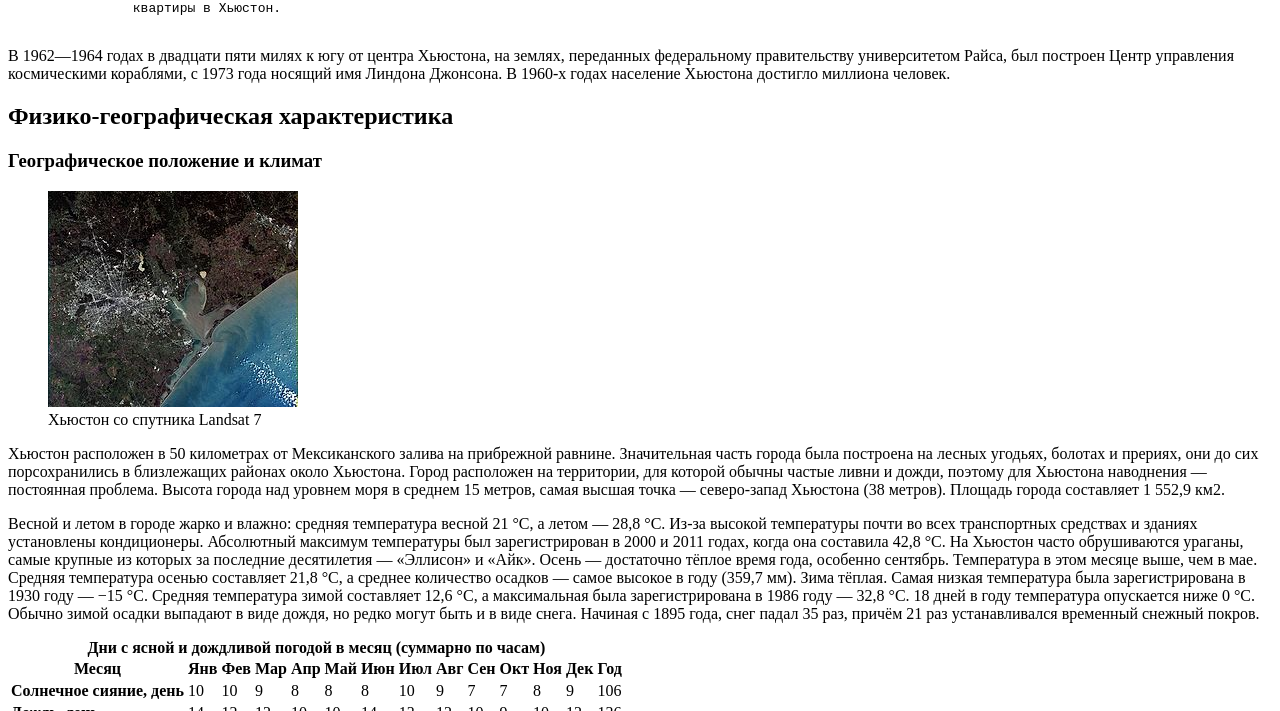
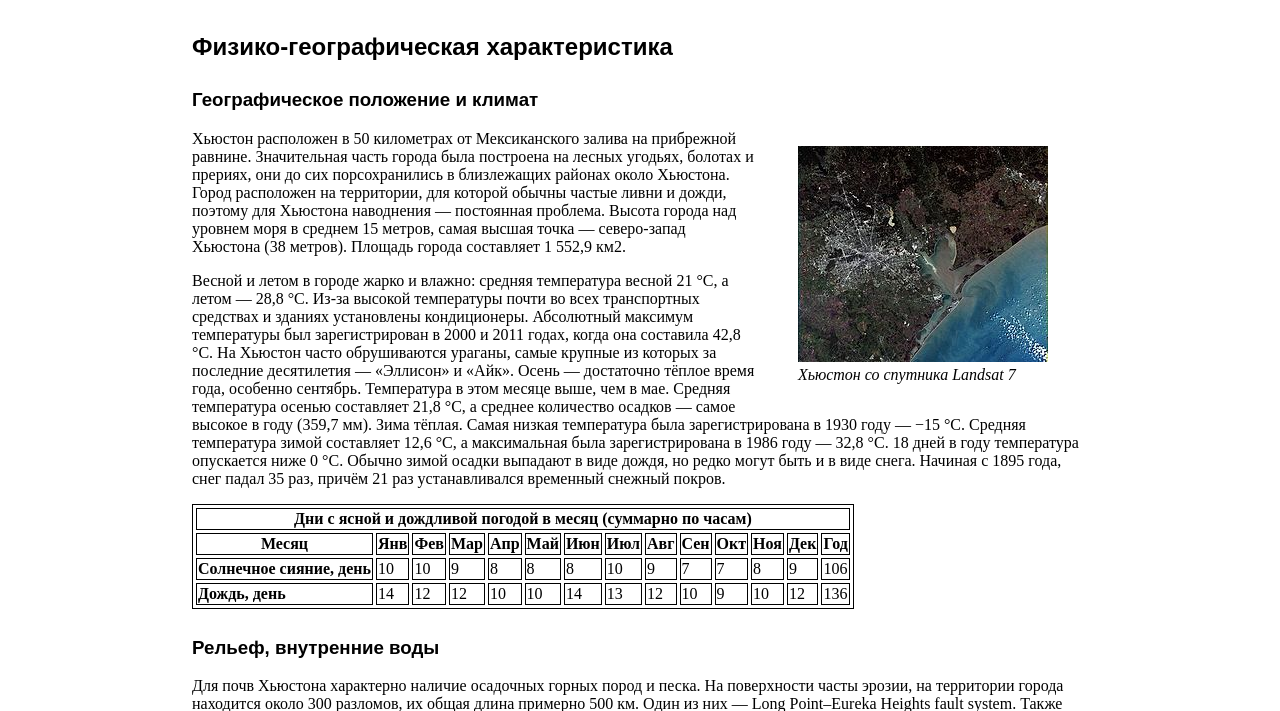
Before and after one commit to AndreyMeshkov/houston-homework-stepic, a plain HTML site: page index.html in a window 1280 px wide. Shown: the part 2089-2800 px from the top of the page. Drawn offline with Linux system fonts and the light colour scheme.

Commit message:
feat:add style.css

```diff
--- a/index.html
+++ b/index.html
@@ -5,6 +5,7 @@
     <meta charset="UTF-8">
     <meta name="viewport" content="width=device-width, initial-scale=1.0">
     <title>Houston</title>
+    <link rel="stylesheet" href="style.css">
 </head>
 
 <body>
@@ -156,7 +157,11 @@
                 снега. Начиная с 1895 года, снег падал 35 раз, причём 21 раз устанавливался временный снежный
                 покров.</p>
             <table>
-                <caption><b>Дни с ясной и дождливой погодой в месяц (суммарно по часам)</b></caption>
+                <tr>
+                    <th colspan="14">
+                        Дни с ясной и дождливой погодой в месяц (суммарно по часам)
+                    </th>
+                </tr>
                 <tr>
                     <th>Месяц</th>
                     <th>Янв</th>
@@ -249,8 +254,11 @@
         <h3><a id="general"></a>Общее состояние</h3>
         <article>
             <table>
-                <caption><b>Крупнейшие компании, базирующиеся в Хьюстоне по версии Fortune 500 на 2016 год.</b>
-                </caption>
+                <tr>
+                    <th colspan="3">
+                        Крупнейшие компании, базирующиеся в Хьюстоне по версии Fortune 500 на 2016 год.
+                    </th>
+                </tr>
                 <tr>
                     <th>Техас</th>
                     <th>Компания</th>
@@ -382,7 +390,8 @@
                 американским Майами, и 75 место среди городов мира по стоимости жизни — наравне с Бангкоком,
                 Дохой и Мюнхеном. Город сильно снизил позиции из-за экономической ситуации и на 2016 год
                 занимает лишь 63 место в США в категории «лучшие места для бизнеса и карьеры» по версии
-                журнала <i>Forbes</i>. Исследовательская компания <i>A.T. Kearney</i> поставила Хьюстон на 38 место в списке
+                журнала <i>Forbes</i>. Исследовательская компания <i>A.T. Kearney</i> поставила Хьюстон на 38 место в
+                списке
                 глобальных городов мира. В исследованиях университета Лафборо о глобальных городах Хьюстону
                 поставлена категория «Бета+», как и Дюссельдорфу, Монреалю, Тель-Авиву.</p>
             <p>Минимальная заработная плата в Хьюстоне в час составляет $7,25 или $1 257 в месяц. Безработица на
@@ -591,7 +600,8 @@
         <h2><a id="media"></a>Средства массовой информации</h2>
         <article>
             <figure>
-                <img src="img/Melcher_Center_for_Public_Broadcasting.jpg" alt="Вещательный центр, откуда вещают радиостанции KUHT и KUHF">
+                <img src="img/Melcher_Center_for_Public_Broadcasting.jpg"
+                    alt="Вещательный центр, откуда вещают радиостанции KUHT и KUHF">
                 <figcaption>Вещательный центр, откуда вещают радиостанции KUHT и KUHF</figcaption>
             </figure>
             <p>В Хьюстоне вещают 19 телеканалов. Наиболее известные телеканалы являются аффилированными
@@ -606,7 +616,7 @@
                 существовала <i>Houston Post</i>, но была поглощена <i>Houston Chronicle</i>. На сегодняшний день
                 единственным основным альтернативным городским изданием остаётся еженедельник <i>Houston Press</i>,
                 его еженедельный тираж 2016 году составлял 43 810 экземпляров. В Хьюстоне выпускается газета
-            <i>Houston Business Journal</i>, которая является частью компании American City Business Journals</p>
+                <i>Houston Business Journal</i>, которая является частью компании American City Business Journals</p>
         </article>
     </section>
     <section>
--- /dev/null
+++ b/style.css
@@ -0,0 +1,30 @@
+body {
+    width: 70%;
+    margin: 0 auto;
+}
+
+h1, h2, h3 {
+    font-family: sans-serif;
+    margin-top: 1.5em;
+}
+
+h1 {
+    font-size: 32px;
+}
+
+th, tr, td, table {
+    border: 1px solid black;
+}
+
+table {
+    border-collapse: separate;
+    border-spacing: 3px 3px;
+}
+
+figcaption {
+    font-style: italic;
+}
+
+figure {
+    float: right;
+}
```
Also changed, not shown: 1 other file.
